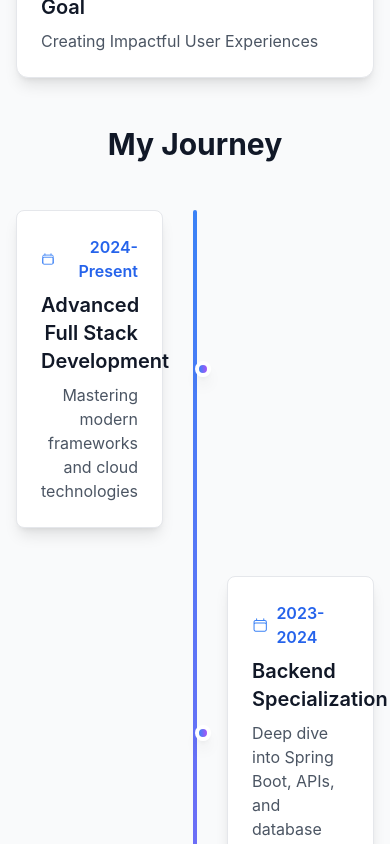
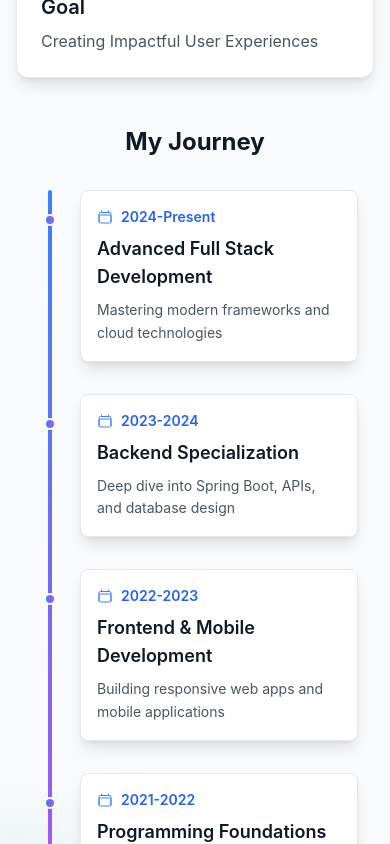
Before and after one commit to Afzal-1720/Personal-Portfolio, a React (Vite) app: page / in a window 390 px wide. Shown: the part 2360-3204 px from the top of the page. Built offline with nearby package versions, Linux system fonts and the light colour scheme.

Commit message:
Enhanced Design and Animation

```diff
--- a/src/components/About.jsx
+++ b/src/components/About.jsx
@@ -212,52 +212,58 @@ function About() {
 
         {/* Timeline Section */}
         <motion.div
-          className="max-w-4xl mx-auto"
+          className="max-w-4xl mx-auto px-4"
           variants={itemVariants}
         >
-          <h3 className="text-3xl font-bold text-center mb-12 text-gray-900 dark:text-white">
+          <h3 className="text-2xl sm:text-3xl font-bold text-center mb-8 sm:mb-12 text-gray-900 dark:text-white">
             My Journey
           </h3>
 
           <div className="relative">
-            {/* Timeline Line */}
-            <div className="absolute left-1/2 transform -translate-x-1/2 w-1 h-full bg-gradient-to-b from-blue-500 to-purple-500 rounded-full"></div>
+            {/* Timeline Line - Mobile: Left side, Desktop: Center */}
+            <div className="absolute left-4 md:left-1/2 md:transform md:-translate-x-1/2 w-1 h-full bg-gradient-to-b from-blue-500 to-purple-500 rounded-full"></div>
 
             {timeline.map((item, index) => (
               <motion.div
                 key={index}
-                className={`relative flex items-center mb-12 ${
-                  index % 2 === 0 ? 'flex-row' : 'flex-row-reverse'
+                className={`relative mb-8 sm:mb-12 ${
+                  // Mobile: All items aligned left, Desktop: Alternating
+                  'md:flex md:items-center ' + (index % 2 === 0 ? 'md:flex-row' : 'md:flex-row-reverse')
                 }`}
                 initial={{ opacity: 0, x: index % 2 === 0 ? -50 : 50 }}
                 whileInView={{ opacity: 1, x: 0 }}
                 transition={{ duration: 0.6, delay: index * 0.2 }}
                 viewport={{ once: true }}
               >
-                <div className={`w-1/2 ${index % 2 === 0 ? 'pr-8 text-right' : 'pl-8 text-left'}`}>
+                {/* Mobile Layout: Single column with left padding */}
+                <div className={`
+                  pl-12 md:pl-0
+                  md:w-1/2
+                  ${index % 2 === 0 ? 'md:pr-8 md:text-right' : 'md:pl-8 md:text-left'}
+                `}>
                   <motion.div
-                    className="bg-white dark:bg-gray-800 rounded-lg p-6 shadow-lg border border-gray-200 dark:border-gray-700"
+                    className="bg-white dark:bg-gray-800 rounded-lg p-4 sm:p-6 shadow-lg border border-gray-200 dark:border-gray-700"
                     whileHover={{ scale: 1.05 }}
                     transition={{ duration: 0.3 }}
                   >
                     <div className="flex items-center gap-2 mb-2">
-                      <CalendarIcon className="w-5 h-5 text-blue-500" />
-                      <span className="text-blue-600 dark:text-blue-400 font-semibold">
+                      <CalendarIcon className="w-4 h-4 sm:w-5 sm:h-5 text-blue-500" />
+                      <span className="text-blue-600 dark:text-blue-400 font-semibold text-sm sm:text-base">
                         {item.year}
                       </span>
                     </div>
-                    <h4 className="text-xl font-semibold text-gray-900 dark:text-white mb-2">
+                    <h4 className="text-lg sm:text-xl font-semibold text-gray-900 dark:text-white mb-2">
                       {item.title}
                     </h4>
-                    <p className="text-gray-600 dark:text-gray-400">
+                    <p className="text-gray-600 dark:text-gray-400 text-sm sm:text-base leading-relaxed">
                       {item.description}
                     </p>
                   </motion.div>
                 </div>
 
-                {/* Timeline Dot */}
+                {/* Timeline Dot - Mobile: Left side, Desktop: Center */}
                 <motion.div
-                  className="absolute left-1/2 transform -translate-x-1/2 w-4 h-4 bg-gradient-to-r from-blue-500 to-purple-500 rounded-full border-4 border-white dark:border-gray-900 shadow-lg"
+                  className="absolute left-3 md:left-1/2 md:transform md:-translate-x-1/2 top-6 w-3 h-3 sm:w-4 sm:h-4 bg-gradient-to-r from-blue-500 to-purple-500 rounded-full border-2 sm:border-4 border-white dark:border-gray-900 shadow-lg"
                   initial={{ scale: 0 }}
                   whileInView={{ scale: 1 }}
                   transition={{ duration: 0.4, delay: index * 0.2 + 0.3 }}
```
